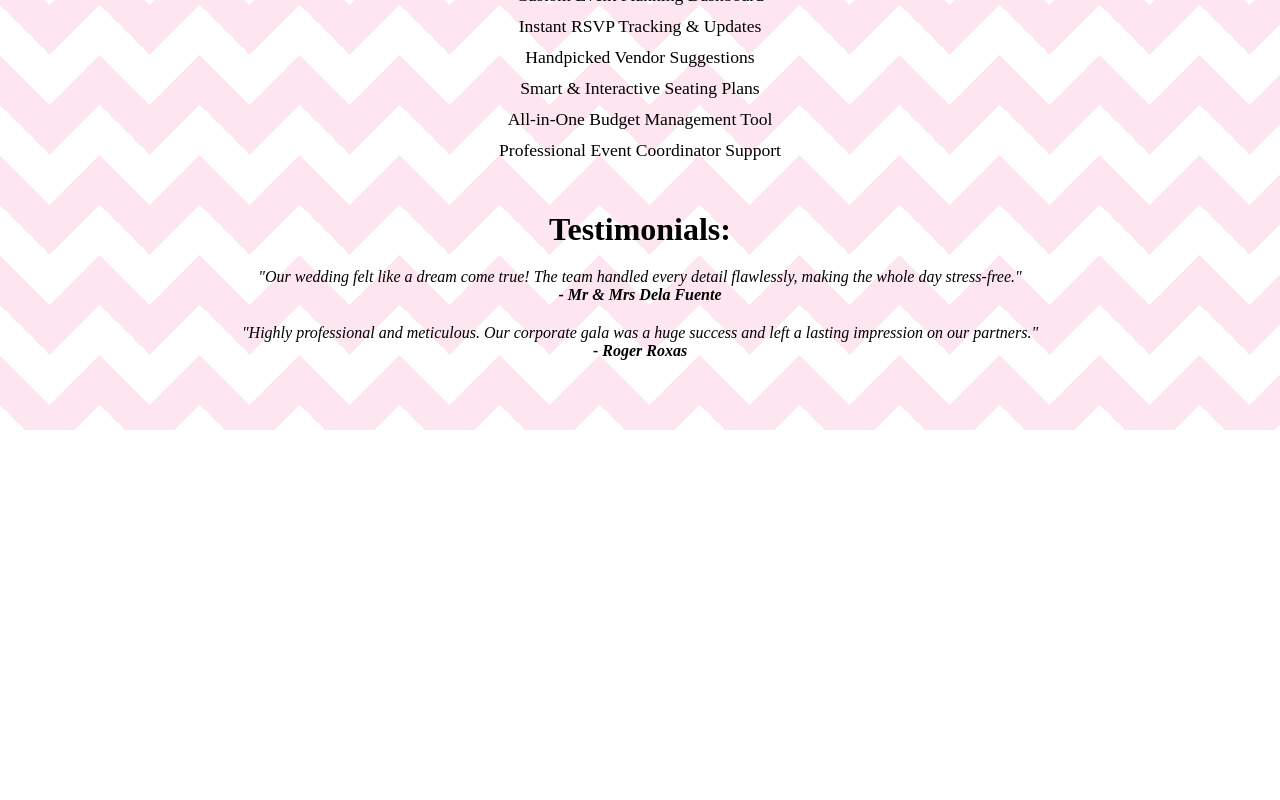
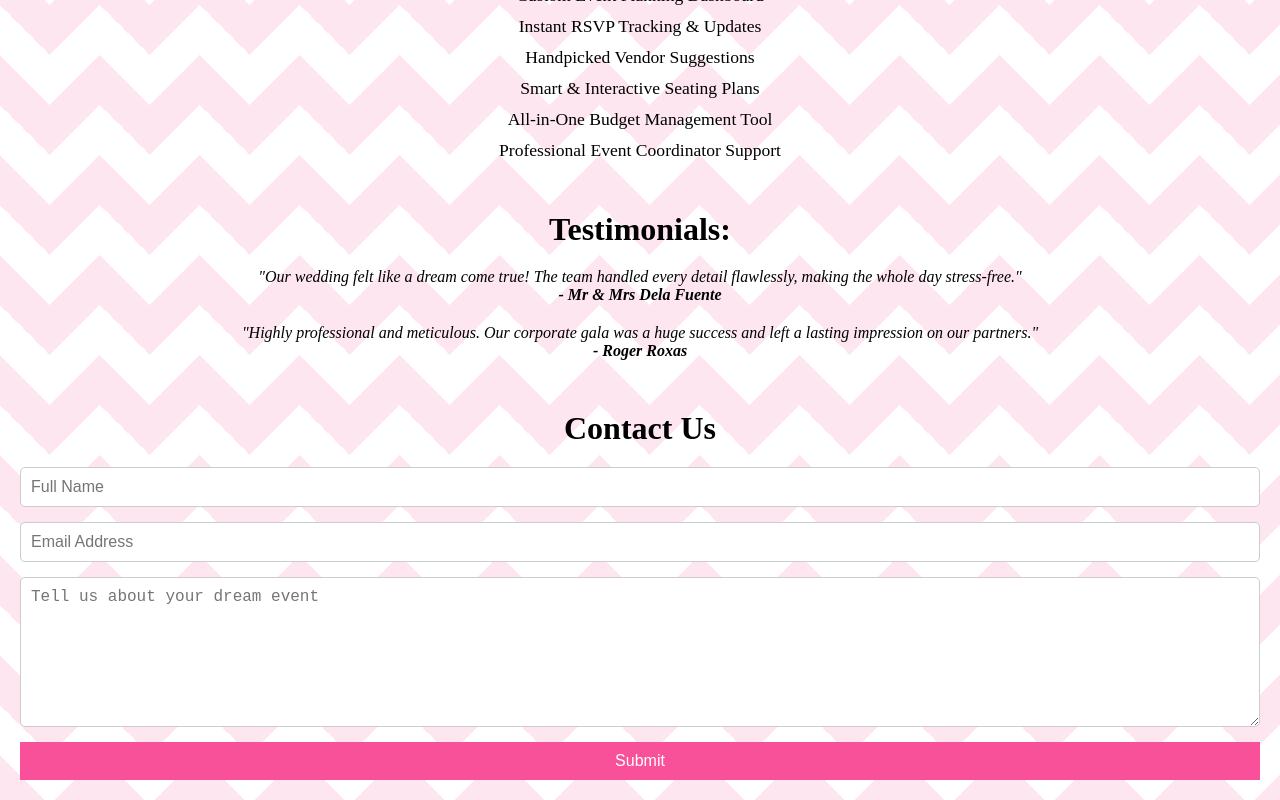
Before and after one commit to MaryroseGavino/event-planner, a React (Vite) app: page / in a window 1280 px wide. Shown: the part 495-1295 px from the top of the page. Before the commit the page ends 925 px from the top, so only its background shows below. Built offline with nearby package versions, Linux system fonts and the light colour scheme.

Commit message:
contact section finished / final commit

```diff
--- a/src/Components/EventPlanner.jsx
+++ b/src/Components/EventPlanner.jsx
@@ -66,7 +66,13 @@
         </div>
       </section>
       <section className="contact">
-
+        <h2>Contact Us</h2>
+        <form>
+          <input type="text" placeholder="Full Name" />
+          <input type="email" placeholder="Email Address" />
+          <textarea placeholder="Tell us about your dream event"></textarea>
+          <button className="submit-button">Submit</button>
+        </form>
       </section>
     </div>
   );
```
